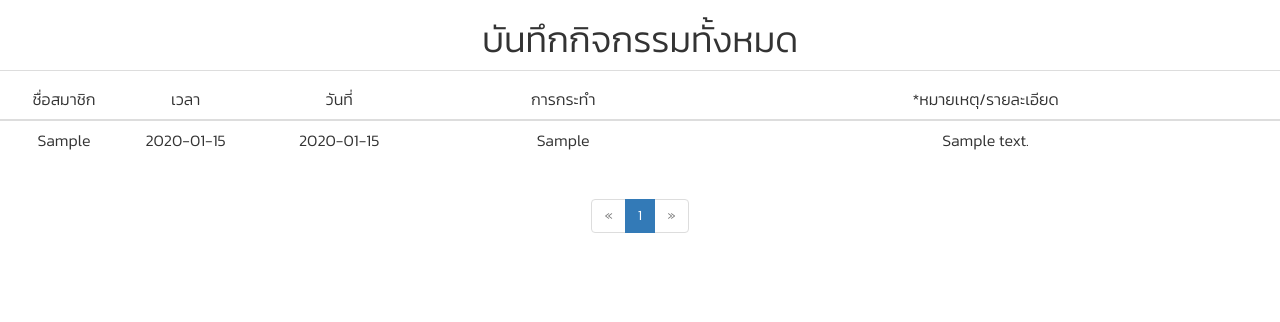
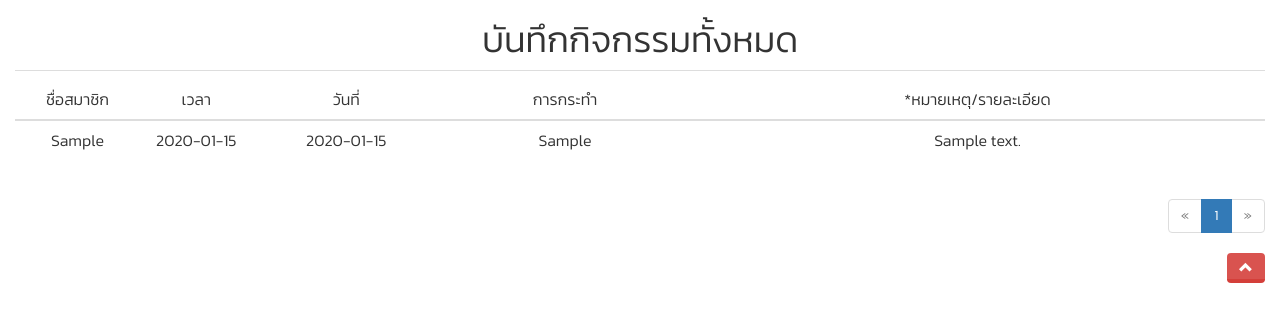
Before and after one commit to niawjunior/project, a PHP site: page /allactivity.php?Page=1 in a window 1280 px wide. Shown: the top 322 px of the page. Run offline with PHP 8.4, Linux system fonts and the light colour scheme; a user stored in the database is signed in; tables that the repository leaves empty hold one stand-in row (values such as "Sample post"); data that the repository does not hold is empty.

Commit message:
add back-to-top button

```diff
--- a/allactivity.php
+++ b/allactivity.php
@@ -63,6 +63,7 @@ else
 		$objQuery = $objQuery4;
 	}
 ?>
+<div class="col-md-12">
 <form name="frmMain" method="post" action="<?php echo $_SERVER["PHP_SELF"];?>">
 <input type="hidden" name="hdnCmd" value="">
 <center><h1><thead>บันทึกกิจกรรมทั้งหมด</thead></h1></center>
@@ -99,7 +100,7 @@ while($objResult = mysqli_fetch_array($objQuery))
 }
   ?>
 </table>
-  <center>
+  <div align="right">
 	  <nav>
 	    <ul class="pagination">
 	      <li <?php  if($Page==1) echo 'class="disabled"'?>>
@@ -136,8 +137,10 @@ while($objResult = mysqli_fetch_array($objQuery))
 	      </li>
 	    </ul>
 	  </nav>
-  </center>
+		<a id="back-to-top" href="#" class="btn btn-danger btn-md back-to-top" role="button" title="เลื่อนไปบนสุด" data-toggle="tooltip" data-placement="left"><span class="glyphicon glyphicon-chevron-up"></span></a>
+  </div>
 </form>
+</div>
 <?php
 mysqli_close($connect);
 ?>
--- a/data.php
+++ b/data.php
@@ -345,6 +345,7 @@ require_once("config.php");
           </li>
         </ul>
       </nav>
+      <a id="back-to-top" href="#" class="btn btn-danger btn-md back-to-top" role="button" title="เลื่อนไปบนสุด" data-toggle="tooltip" data-placement="left"><span class="glyphicon glyphicon-chevron-up"></span></a>
     </div>
   </body>
   </html>
```
